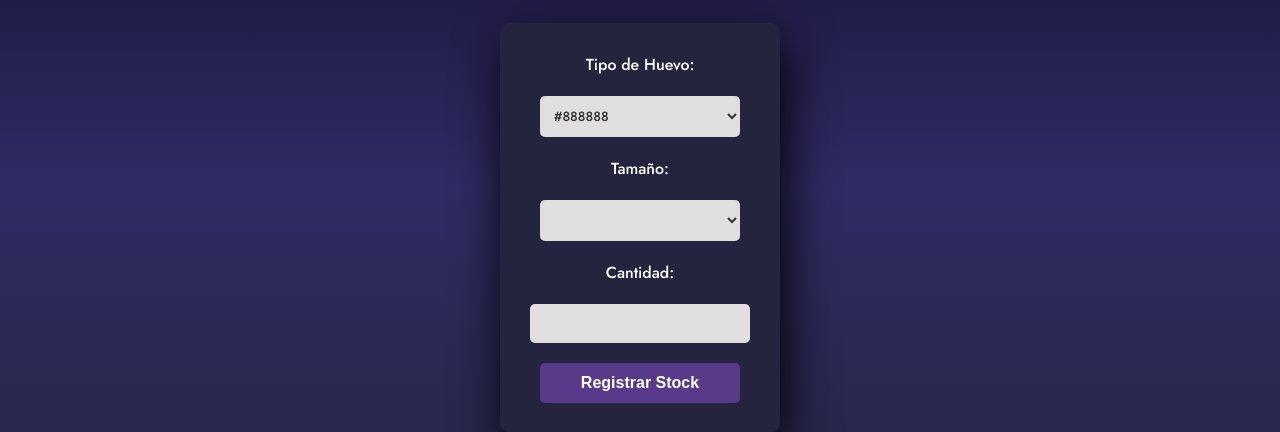
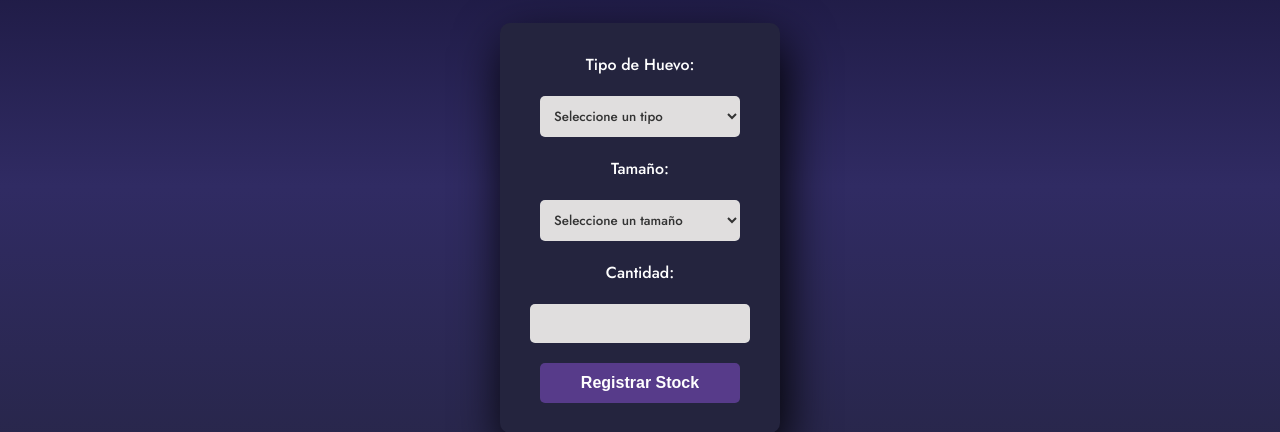
Before and after one commit to ElColombianit0/huevos-max-campos, a Flask app: template templates/register_stock.html in a window 1280 px wide. Shown: the part 214-646 px from the top of the page. Run offline with Flask 3, Linux system fonts and the light colour scheme; the template is opened without the code that fills it: most values are stand-ins (such as "Sample title", 1, 10 or a date in 2020); lists and menus that the app fills with data are empty.

Commit message:
Corregir error de sintaxis en register_stock.html al serializar products a JSON

```diff
--- a/app.py
+++ b/app.py
@@ -485,7 +485,11 @@
         return redirect(url_for('login'))
     if session.get('numero_documento') != '1234567890':
         return redirect(url_for('index'))
-    products = list(products_collection.find())
+    # Obtener productos y excluir el campo 'imagen' para evitar problemas con JSON
+    products = list(products_collection.find({}, {'imagen': 0}))
+    # Convertir ObjectId a string para que sea JSON-serializable
+    for product in products:
+        product['_id'] = str(product['_id'])
     colors = set(product['color'] for product in products if 'color' in product)
     if request.method == 'POST':
         try:
--- a/templates/register_stock.html
+++ b/templates/register_stock.html
@@ -92,27 +92,79 @@
         }
     </style>
     <script>
+        // Definir products como una variable global
+        const products = {{ products|tojson|safe }};
+
         function updateSizes() {
-            var tipo = document.getElementById('tipo').value;
-            var tamanoSelect = document.getElementById('tamano');
-            tamanoSelect.innerHTML = '';
-            var products = {{ products|tojson }};
-            var sizes = new Set();
-            for (var i = 0; i < products.length; i++) {
-                if (products[i].color === tipo) {
-                    sizes.add(products[i].size);
-                }
+            const tipo = document.getElementById('tipo').value;
+            const tamanoSelect = document.getElementById('tamano');
+            tamanoSelect.innerHTML = ''; // Limpiar opciones existentes
+
+            // Validar que products sea un array
+            let sizes = new Set();
+            if (Array.isArray(products)) {
+                products.forEach(product => {
+                    if (product.color === tipo && product.size) {
+                        sizes.add(product.size);
+                    }
+                });
+            } else {
+                console.error('Products no es un array válido:', products);
+                // Añadir opción de error
+                const errorOption = document.createElement('option');
+                errorOption.value = '';
+                errorOption.text = 'Error al cargar tamaños';
+                errorOption.disabled = true;
+                errorOption.selected = true;
+                tamanoSelect.appendChild(errorOption);
+                return;
             }
-            sizes.forEach(function(size) {
-                var option = document.createElement('option');
-                option.value = size;
-                option.text = size;
+
+            // Añadir opción por defecto
+            const defaultOption = document.createElement('option');
+            defaultOption.value = '';
+            defaultOption.text = 'Seleccione un tamaño';
+            defaultOption.disabled = true;
+            defaultOption.selected = true;
+            tamanoSelect.appendChild(defaultOption);
+
+            // Si no hay tamaños, mostrar mensaje
+            if (sizes.size === 0) {
+                const option = document.createElement('option');
+                option.value = '';
+                option.text = 'No hay tamaños disponibles';
+                option.disabled = true;
                 tamanoSelect.appendChild(option);
-            });
+            } else {
+                // Añadir los tamaños disponibles
+                sizes.forEach(size => {
+                    const option = document.createElement('option');
+                    option.value = size;
+                    option.text = size;
+                    tamanoSelect.appendChild(option);
+                });
+            }
         }
+
+        // Ejecutar al cargar la página
+        document.addEventListener('DOMContentLoaded', function() {
+            try {
+                updateSizes();
+            } catch (e) {
+                console.error('Error al actualizar tamaños:', e);
+                const tamanoSelect = document.getElementById('tamano');
+                tamanoSelect.innerHTML = ''; // Limpiar opciones
+                const errorOption = document.createElement('option');
+                errorOption.value = '';
+                errorOption.text = 'Error al cargar tamaños';
+                errorOption.disabled = true;
+                errorOption.selected = true;
+                tamanoSelect.appendChild(errorOption);
+            }
+        });
     </script>
 </head>
-<body onload="updateSizes()">
+<body>
     <h1>Registrar Stock</h1>
     {% if error %}
         <p class="error">{{ error }}</p>
@@ -123,12 +175,14 @@
     <form method="POST">
         <label for="tipo">Tipo de Huevo:</label>
         <select name="tipo" id="tipo" onchange="updateSizes()" required>
+            <option value="" disabled selected>Seleccione un tipo</option>
             {% for color in colors %}
                 <option value="{{ color }}">{{ color | capitalize }}</option>
             {% endfor %}
         </select>
         <label for="tamano">Tamaño:</label>
         <select name="tamano" id="tamano" required>
+            <option value="" disabled selected>Seleccione un tamaño</option>
         </select>
         <label for="cantidad">Cantidad:</label>
         <input type="number" name="cantidad" id="cantidad" min="0" required>
```
